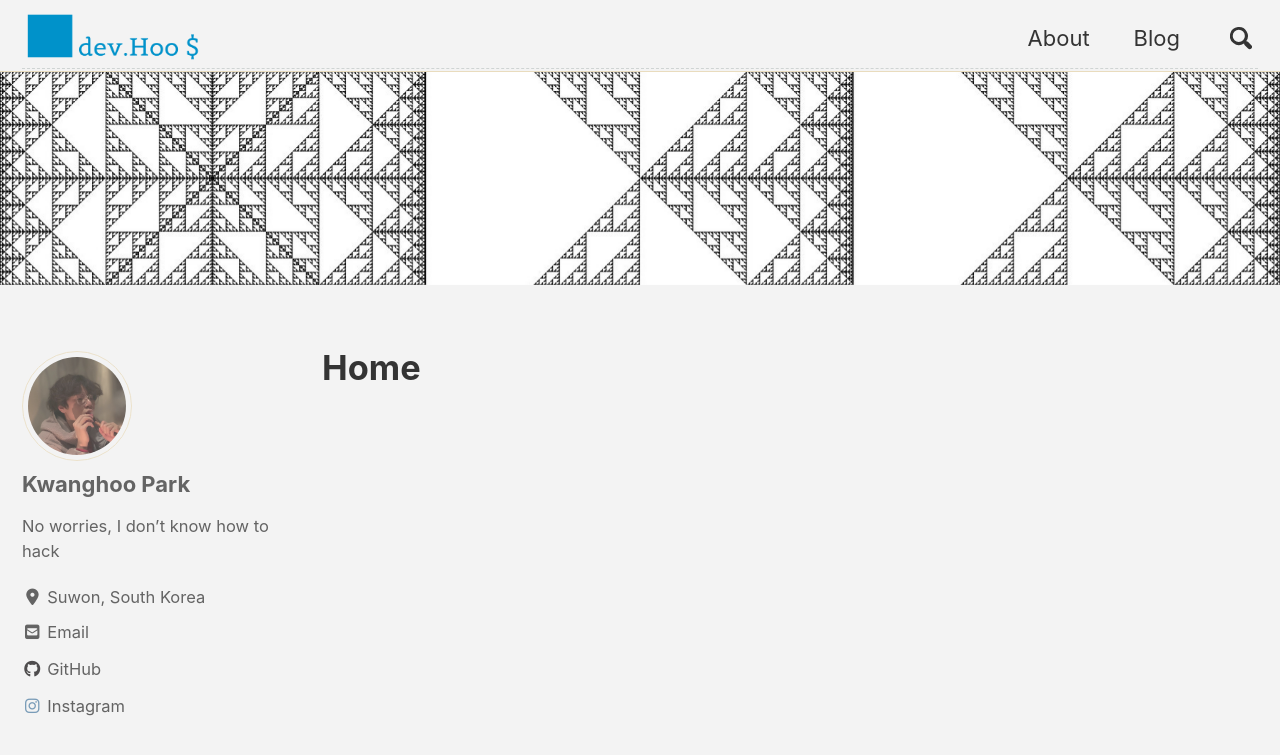
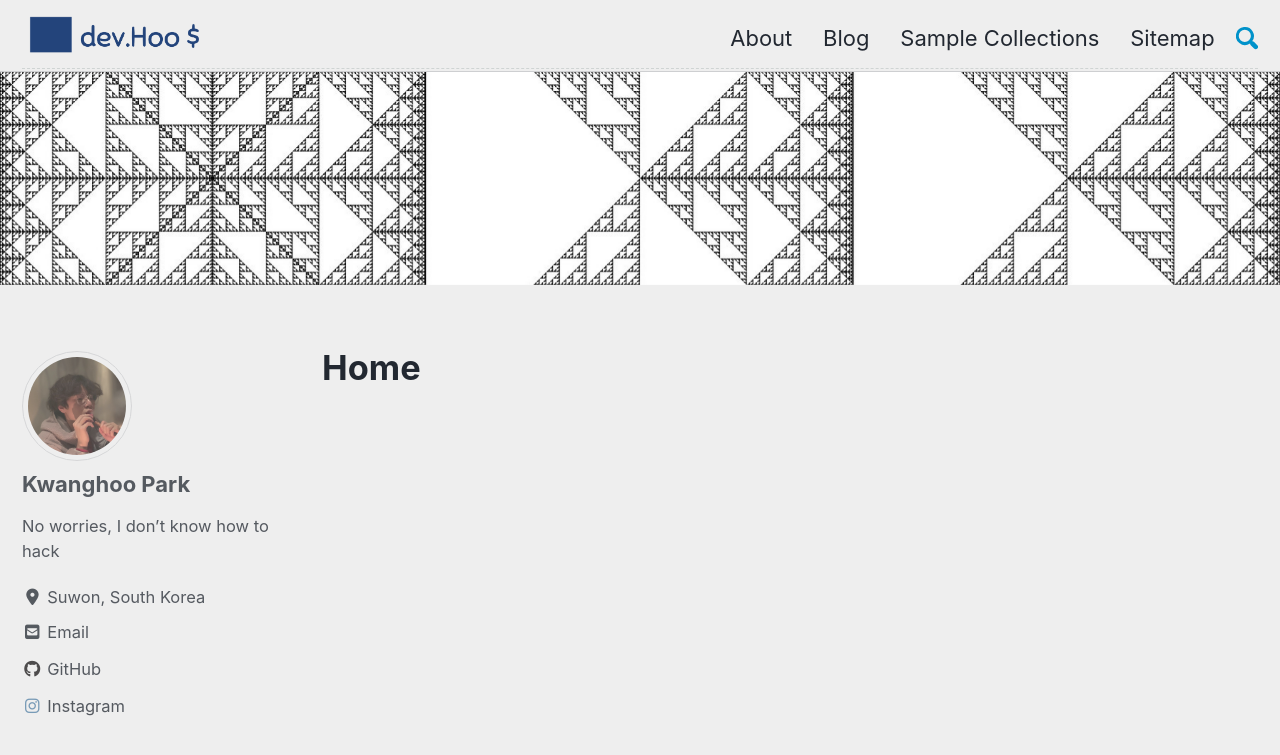
Before and after one commit to twinai/jerry901, a Jekyll site: the page built from index.html, in a window 1280 px wide and 900 px high. Shown: the top 755 px of the window. Built offline with Jekyll 4.4.1, drawn with Linux system fonts in a browser that asks for light colours; cached includes are drawn as plain includes; nearby versions of some CDN libraries; the list of posts is cut into pages by our own code.

Commit message:
some ui change

```diff
--- a/_config.yml
+++ b/_config.yml
@@ -12,7 +12,7 @@
 
 # theme                  : "minimal-mistakes-jekyll"
 # remote_theme           : "mmistakes/minimal-mistakes"
-minimal_mistakes_skin    : "dirt"  # "air", "aqua", "contrast", "dark", "dirt", "neon", "mint", "plum", "sunrise"
+minimal_mistakes_skin    : "air"  # "air", "aqua", "contrast", "dark", "dirt", "neon", "mint", "plum", "sunrise"
 
 #languages
 languages: ["ko", "en"]
--- a/_includes/masthead.html
+++ b/_includes/masthead.html
@@ -28,14 +28,14 @@
           {%- endfor -%}
         </ul>
         {% if site.search == true %}
-        <button class="search__toggle" type="button">
+        <button class="search__toggle" type="button" style="padding-right: 0px;">
           <span class="visually-hidden">{{ site.data.ui-text[site.locale].search_label | default: "Toggle search" }}</span>
           <svg class="icon" width="16" height="16" xmlns="http://www.w3.org/2000/svg" viewBox="0 0 15.99 16">
             <path d="M15.5,13.12L13.19,10.8a1.69,1.69,0,0,0-1.28-.55l-0.06-.06A6.5,6.5,0,0,0,5.77,0,6.5,6.5,0,0,0,2.46,11.59a6.47,6.47,0,0,0,7.74.26l0.05,0.05a1.65,1.65,0,0,0,.5,1.24l2.38,2.38A1.68,1.68,0,0,0,15.5,13.12ZM6.4,2A4.41,4.41,0,1,1,2,6.4,4.43,4.43,0,0,1,6.4,2Z" transform="translate(-.01)"></path>
           </svg>
         </button>
         {% endif %}
-        <button class="greedy-nav__toggle hidden" type="button">
+        <button class="greedy-nav__toggle hidden" type="button" style="padding-left: 1em; padding-right: 0px;">
           <span class="visually-hidden">{{ site.data.ui-text[site.locale].menu_label | default: "Toggle menu" }}</span>
           <div class="navicon"></div>
         </button>
--- a/_sass/minimal-mistakes/_navigation.scss
+++ b/_sass/minimal-mistakes/_navigation.scss
@@ -181,7 +181,7 @@
 
   a {
     display: block;
-    margin: 0 1rem;
+    margin: 0 0.7rem;
     color: $masthead-link-color;
     text-decoration: none;
 
@@ -207,6 +207,7 @@
     outline: none;
     background-color: transparent;
     cursor: pointer;
+    padding-left: 0px;
   }
 
   .visible-links {
--- a/_sass/minimal-mistakes/_search.scss
+++ b/_sass/minimal-mistakes/_search.scss
@@ -9,8 +9,9 @@
 }
 
 .search__toggle {
-  margin-left: 1rem;
+  //margin-left: 1rem;
   //margin-right: 1rem;
+  padding-right: 0px;
   height: $nav-toggle-height;
   border: 0;
   outline: none;
```
Also changed, not shown: _data/navigation.yml (+4 -4 lines), assets/images/dev.Hoo-logo.png, assets/images/dev.Hoo-logo2.png (added).
